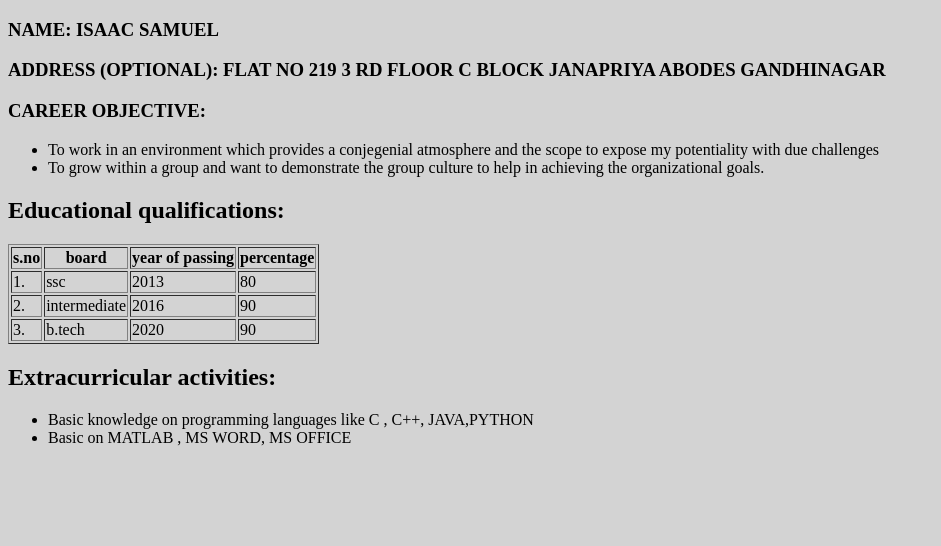
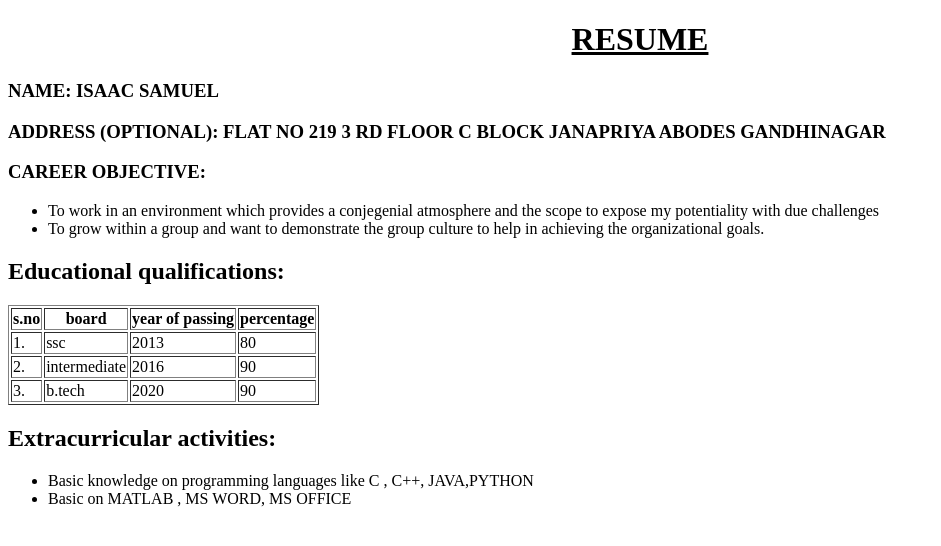
Before and after one commit to izzzyyy/izzzyyy.github.io, a plain HTML site: page resume.html in a window 1280 px wide. Shown: the whole page, without its empty margins (0-941 px from the left). Drawn offline with Linux system fonts and the light colour scheme.

Commit message:
resume edited

```diff
--- a/resume.html
+++ b/resume.html
@@ -1,15 +1,13 @@
 <!DOCTYPE html>
 <html>
 <head>
-    <style>
-
-body {background-color: lightgrey;}
-
-    </style>
 
     <title>resume</title>
 </head>
 <body>
+
+    <h1 style="text-align:center;"> <u>RESUME</u></h1>
+
     <h3>NAME: ISAAC SAMUEL</h3>
 
     <h3>ADDRESS (OPTIONAL): FLAT NO 219 3 RD FLOOR C BLOCK JANAPRIYA ABODES
```
